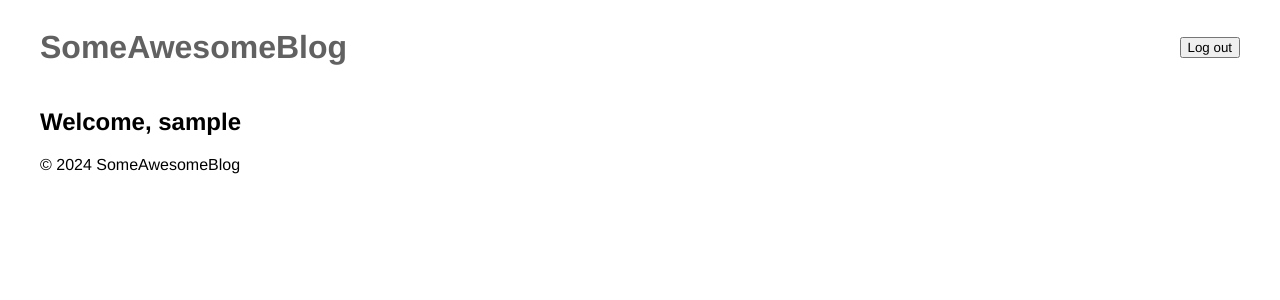
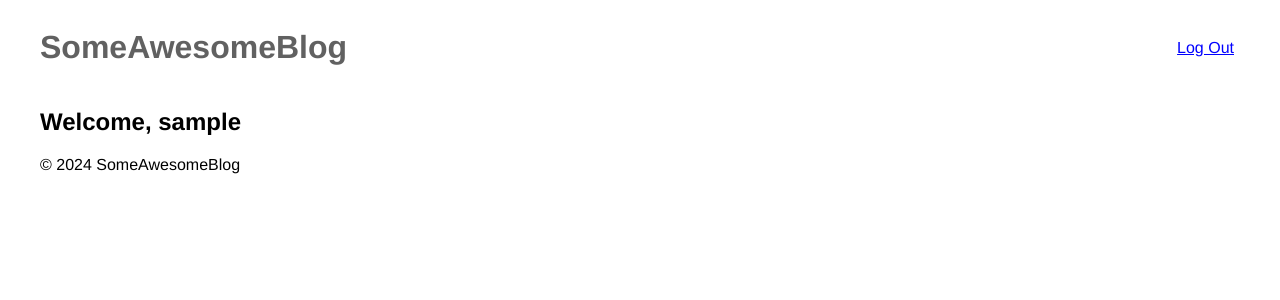
Before and after one commit to hshirov/python-course, a Django app: page / in a window 1280 px wide. Shown: the top 300 px of the page. Run offline with Django 5.2, Linux system fonts and the light colour scheme; the visitor is signed in with stand-in values (Sample User, id 1).

Commit message:
Change log out button style

```diff
--- a/django-basics/someawesomeblog/static/css/style.css
+++ b/django-basics/someawesomeblog/static/css/style.css
@@ -17,3 +17,12 @@ header {
     color: #616161;
     text-decoration: none;
 }
+
+.link-button {
+    background: none;
+    border: none;
+    color: blue;
+    text-decoration: underline;
+    cursor: pointer;
+    font-size: 1em;
+}
--- a/django-basics/someawesomeblog/templates/base/base.html
+++ b/django-basics/someawesomeblog/templates/base/base.html
@@ -15,7 +15,7 @@
                 {% if user.is_authenticated %}
                     <form method="post" action="{% url 'logout' %}">
                         {% csrf_token %}
-                        <button type="submit">Log out</button>
+                        <button class="link-button" type="submit">Log Out</button>
                     </form>
                 {% else %}
                     <a href="{% url 'login' %}">Log In</a>
```
